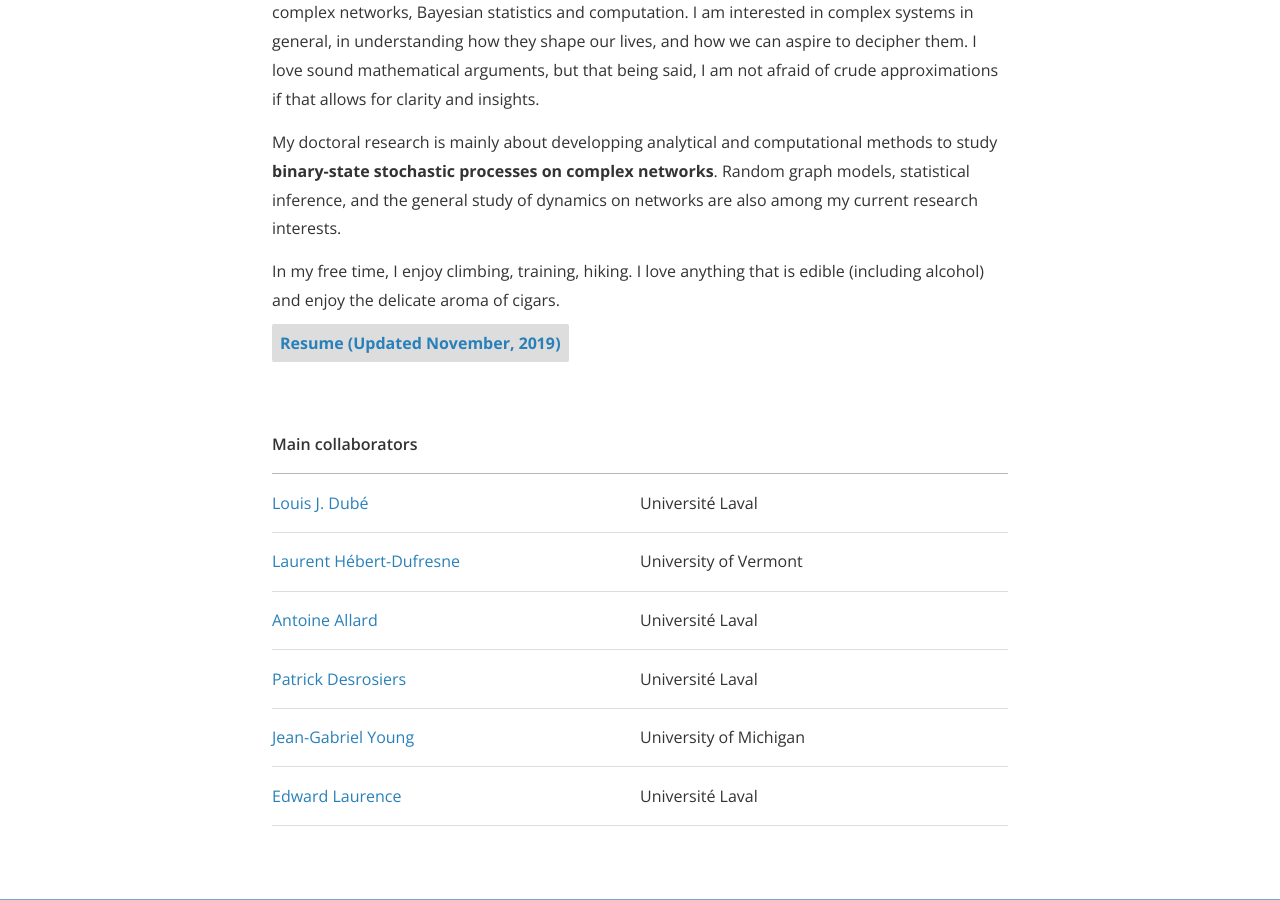
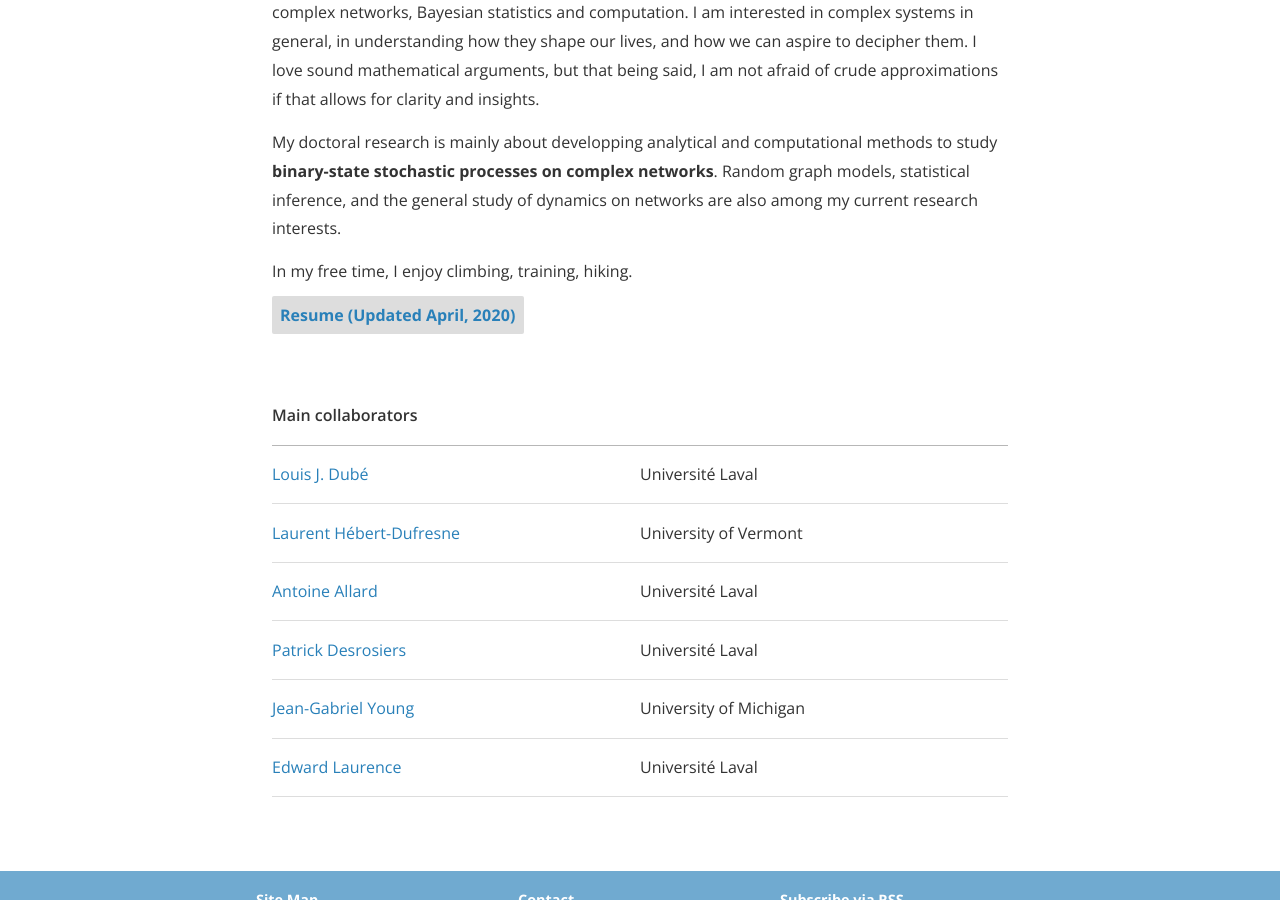
Before and after one commit to gstonge/gstonge.github.io, a Jekyll site: the page built from about.md, in a window 1280 px wide and 900 px high, scrolled down 551 px. Built offline with Jekyll 4.4.1, drawn with Linux system fonts in a browser that asks for light colours; nearby versions of some CDN libraries.

Commit message:
update cv

```diff
--- a/about.md
+++ b/about.md
@@ -17,12 +17,10 @@ of Vermont, in Laurent's research group. Come by and say hi!
 
 My doctoral research is mainly about developping analytical and computational methods to study **binary-state stochastic processes on complex networks**. Random graph models, statistical inference, and the general study of dynamics on networks are also among my current research interests.
 
-In my free time, I enjoy climbing, training, hiking. I love
-anything that is edible (including alcohol) and enjoy the delicate aroma of
-cigars.
+In my free time, I enjoy climbing, training, hiking.
 
 
-<b class="gray-box"><a href="/assets/resume/St-Onge_CV_EN.pdf">Resume (Updated November, 2019)</a></b>
+<b class="gray-box"><a href="/assets/resume/St-Onge_CV_EN.pdf">Resume (Updated April, 2020)</a></b>
 
 <br>
 <table cellspacing="0" cellpadding="0" class="table-about table-collabs">
```
Also changed, not shown: 1 other file.
